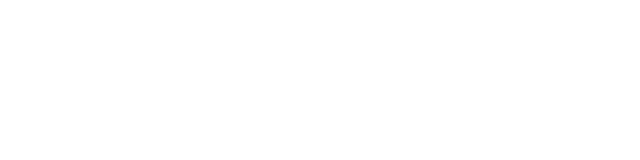
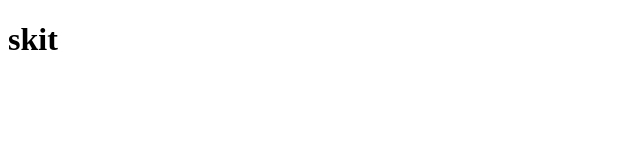
Before and after one commit to zohrath/next-herokuold, a Next.js app: page / in a window 1280 px wide. Shown: the top 160 px of the page, without its empty margins (0-640 px from the left). Built offline with nearby package versions, Linux system fonts and the light colour scheme.

Commit message:
location

```diff
--- a/pages/index.js
+++ b/pages/index.js
@@ -11,7 +11,7 @@
     }
 
     render() {
-        return <h1>{this.location ? this.location : null}</h1>;
+        return <h1>{this.location ? this.location : "skit"}</h1>;
     }
 }
 export default Welcome;
```
